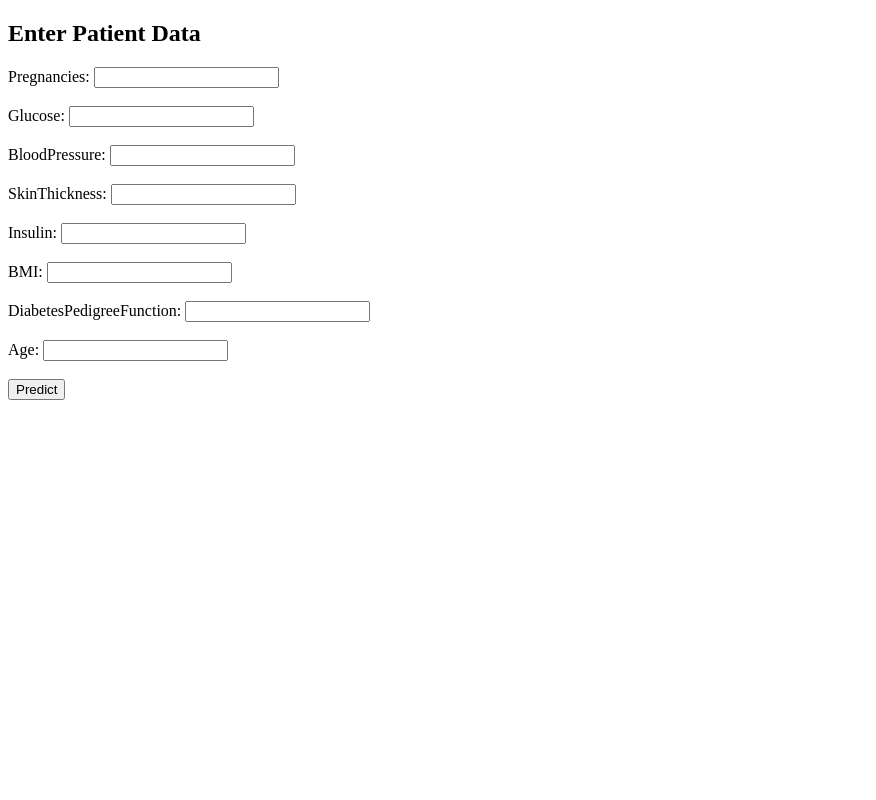
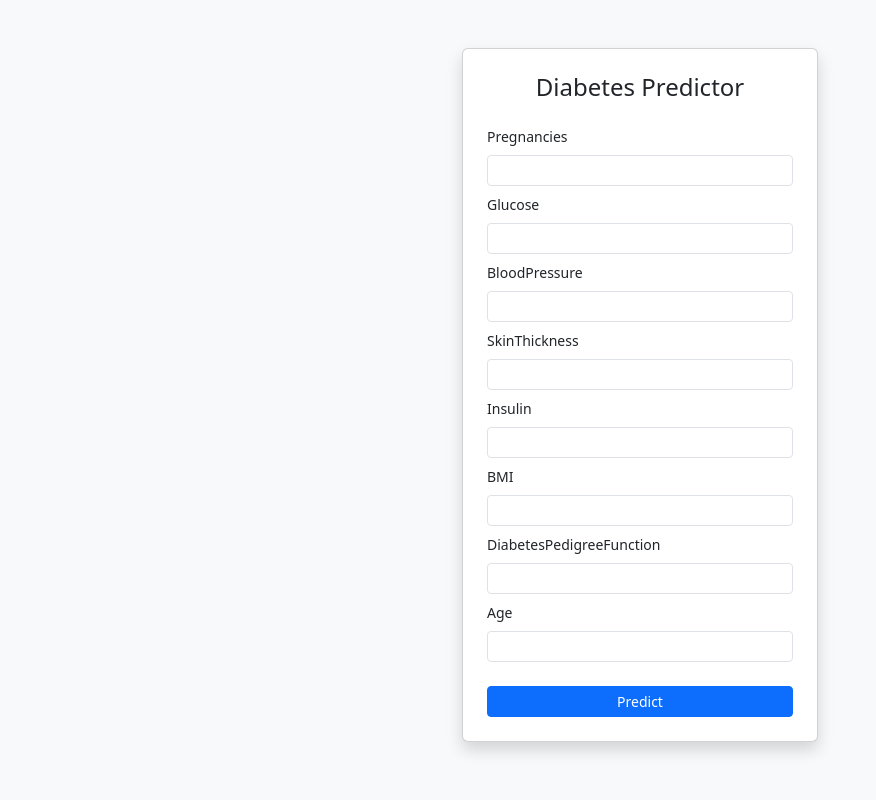
Before and after one commit to harshauwu/diabetes-prediction-app, a Flask app: page / in a window 1280 px wide. Shown: the whole page, without its empty margins (0-876 px from the left). Run offline with Flask 3, Linux system fonts and the light colour scheme.

Commit message:
update html css

```diff
--- a/app/app.py
+++ b/app/app.py
@@ -6,22 +6,51 @@ from src.predict import make_prediction
 from flask import Flask, render_template, request
 import numpy as np
 
+import logging
+import os
+
+# Create logs directory if not exists
+os.makedirs("logs", exist_ok=True)
+
+# Configure logging to write to a file
+logging.basicConfig(
+    filename="logs/app.log",
+    level=logging.INFO,
+    format="%(asctime)s - %(levelname)s - %(message)s"
+)
+
+
 
 app = Flask(__name__)
 
 @app.route("/", methods=["GET", "POST"])
 def index():
     prediction = None
+    input_values = None
+
     if request.method == "POST":
         try:
-            input_data = [float(request.form[f]) for f in [
-                "Pregnancies", "Glucose", "BloodPressure", "SkinThickness",
-                "Insulin", "BMI", "DiabetesPedigreeFunction", "Age"
-            ]]
+            fields = [
+                "pregnancies", "glucose", "blood_pressure", "skin_thickness",
+                "insulin", "bmi", "pedigree_function", "age"
+            ]
+            input_values = {f: float(request.form[f]) for f in fields}
+            input_data = [list(input_values.values())]
+
             prediction = make_prediction("../models/best_random_forest.pkl", [input_data])[0]
+
+
+            # ✅ Log prediction
+            logging.info(f"Prediction input: {input_data}")
+            logging.info(f"Prediction result: {prediction}")
+
         except Exception as e:
             prediction = f"Error: {e}"
-    return render_template("index.html", prediction=prediction)
+            logging.error(f"Prediction error: {e}")
+
+    return render_template("index.html", prediction=prediction, input_values=input_values)
+
+
 
 if __name__ == "__main__":
     app.run(debug=True)
--- a/app/templates/index.html
+++ b/app/templates/index.html
@@ -1,20 +1,35 @@
 <!DOCTYPE html>
-<html>
+<html lang="en">
 <head>
+    <meta charset="UTF-8">
     <title>Diabetes Prediction</title>
+    <!-- Bootstrap CDN -->
+    <link href="https://cdn.jsdelivr.net/npm/bootstrap@5.3.0/dist/css/bootstrap.min.css" rel="stylesheet">
 </head>
-<body>
-    <h2>Enter Patient Data</h2>
-    <form method="POST">
-        {% for field in ["Pregnancies", "Glucose", "BloodPressure", "SkinThickness", "Insulin", "BMI", "DiabetesPedigreeFunction", "Age"] %}
-            <label>{{ field }}:</label>
-            <input type="number" name="{{ field }}" step="any" required><br><br>
-        {% endfor %}
-        <input type="submit" value="Predict">
-    </form>
+<body class="bg-light">
+    <div class="container mt-5">
+        <div class="row justify-content-center">
+            <div class="col-md-4 col-sm-6 col-10"> <!-- Smaller column width -->
+                <div class="card shadow p-4">
+                    <h4 class="text-center mb-4">Diabetes Predictor</h4>
+                    <form method="POST" class="small">
+                        {% for field in ["Pregnancies", "Glucose", "BloodPressure", "SkinThickness", "Insulin", "BMI", "DiabetesPedigreeFunction", "Age"] %}
+                            <div class="mb-2">
+                                <label class="form-label">{{ field }}</label>
+                                <input type="number" name="{{ field }}" class="form-control form-control-sm" step="any" required>
+                            </div>
+                        {% endfor %}
+                        <button type="submit" class="btn btn-primary btn-sm w-100 mt-3">Predict</button>
+                    </form>
 
-    {% if prediction is not none %}
-        <h3>Prediction: {{ 'Diabetic' if prediction == 1 else 'Non-Diabetic' }}</h3>
-    {% endif %}
+                    {% if prediction is not none %}
+                        <div class="alert alert-info mt-3 text-center small">
+                            Prediction: <strong>{{ '🩸 Diabetic' if prediction == 1 else '✅ Non-Diabetic' }}</strong>
+                        </div>
+                    {% endif %}
+                </div>
+            </div>
+        </div>
+    </div>
 </body>
 </html>
```
